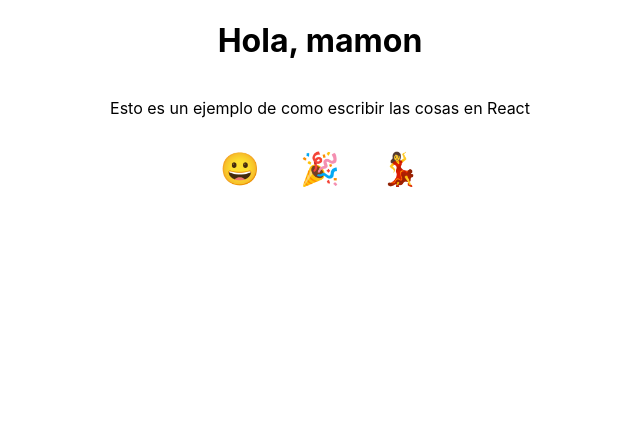
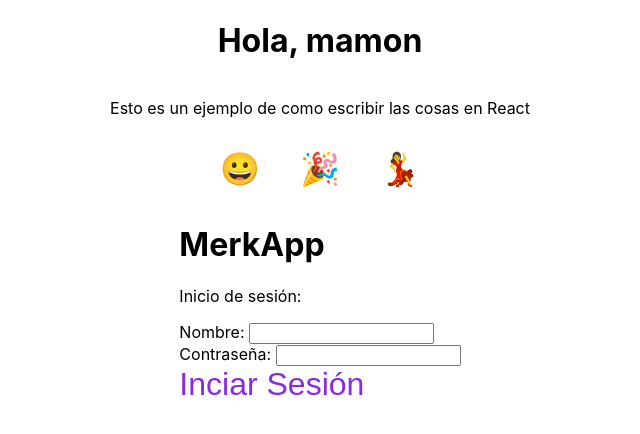
Before and after one commit to Los-Ingeniebros/MerkApp, a React (Create React App) app in the folder merkapp-react/: page / in a window 1280 px wide. Shown: the top 434 px of the page, without its empty margins (320-960 px from the left). Built offline with nearby package versions, Linux system fonts and the light colour scheme.

Commit message:
adicion de componente login

```diff
--- a/merkapp-react/src/component/App/App.css
+++ b/merkapp-react/src/component/App/App.css
@@ -3,7 +3,8 @@
   flex-direction: column;
   align-items: center;
   }
-  button {
+
+button {
 font-size: 2em;
 border: 0;
 padding: 0;
--- a/merkapp-react/src/component/App/App.js
+++ b/merkapp-react/src/component/App/App.js
@@ -1,5 +1,6 @@
 import React from 'react';
 import './App.css';
+import LogInForm from '../Login/Login';
 
 const displayEmojiName = event => alert(event.target.id);
 const emojis = [
@@ -18,7 +19,27 @@ const emojis = [
   ];
 
 function App() {
+
   const greeting = "greeting";
+
+  async function ingresar (name) {
+    console.log(name);
+    const response = await fetch('http://127.0.0.1:5000/login', {
+      method:'POST',
+      body: JSON.stringify(name),
+      headers: {
+        'Content-Type':'application/json'
+      }
+    });
+    const data = await response.json();
+    console.log(data);
+    if (data.error !== undefined) {
+      alert("ERROR! " + data.error);
+    } else {
+      alert("Usuario encontrado!");
+    }
+  }
+
   return (
   <div className='container'>
     <h1 id={greeting}>Hola, mamon</h1>
@@ -44,6 +65,11 @@ function App() {
 
       }
     </ul>
+    <header className="App-header">
+        <h1>MerkApp</h1>
+        <p>Inicio de sesión:</p>
+        <LogInForm onSaveName={ingresar}/>
+      </header>
   </div>
 
 )
--- /dev/null
+++ b/merkapp-react/src/component/Login/Login.css
@@ -0,0 +1,6 @@
+.boton {
+    display: flex;
+    flex-direction: column;
+    align-items: center;
+    color: blueviolet;
+    }
--- /dev/null
+++ b/merkapp-react/src/component/Login/Login.js
@@ -0,0 +1,58 @@
+import { useState } from "react";
+import './Login.css';
+
+
+function LogInForm (props) {
+    const [enteredNombre, setNombre] = useState('');
+    const [enteredContrasenia, setContrasenia] = useState('');
+
+    const nombreChangeHandler = (event) => {
+        setNombre(event.target.value);
+    }
+
+    const contraseniaChangeHandler = (event) => {
+        setContrasenia(event.target.value);
+    }
+
+    const submitHandler = (event) => {
+        event.preventDefault();
+
+        const user = {
+            nombre:enteredNombre,
+            contrasenia:enteredContrasenia
+        }
+        props.onSaveName(user);
+        setNombre('');
+        setContrasenia('');
+    }
+
+    return (
+        <form onSubmit={submitHandler}>
+            <div>
+                <label>Nombre: </label>
+                <input
+                    id="username"
+                    name="username"
+                    type='text'
+                    value={enteredNombre}
+                    onChange={nombreChangeHandler}
+                />
+            </div>
+            <div>
+                <label>Contraseña: </label>
+                <input
+                    id="password"
+                    name="password"
+                    type='password'
+                    value={enteredContrasenia}
+                    onChange={contraseniaChangeHandler}
+                />
+            </div>
+            <div>
+                <button type="submit" className='boton'>Inciar Sesión</button>
+            </div>
+        </form>
+    )
+}
+
+export default LogInForm;
```
Also changed, not shown: merkapp-react/src/logoo.png (deleted).
